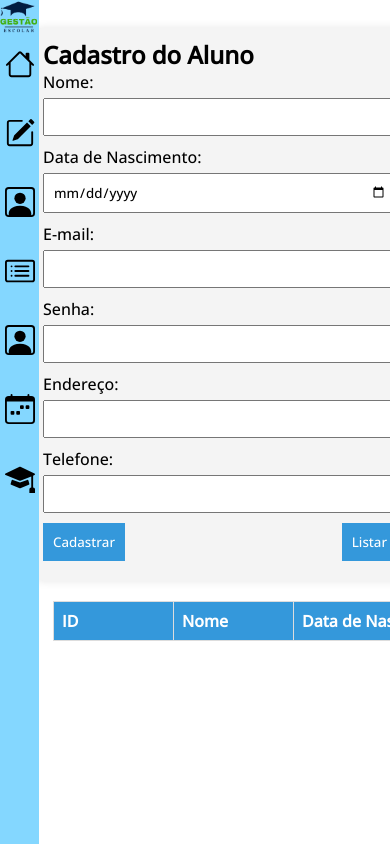
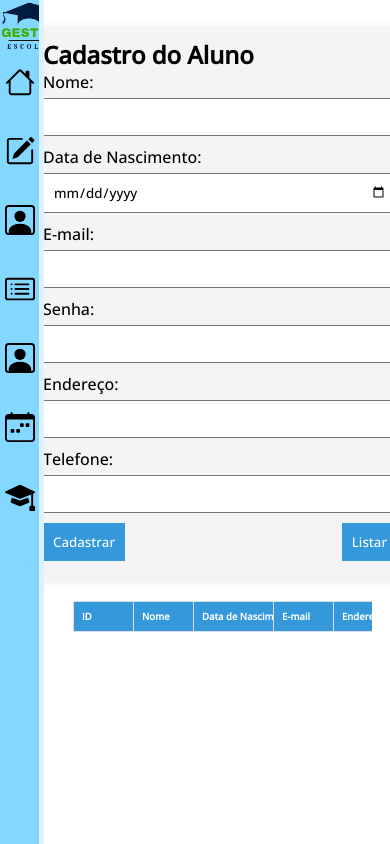
Before and after one commit to Dvfreii/TelaHomeELogin, a website: page School-Manager-main/pagina-adm/aluno.html in a window 390 px wide. Shown: the top 844 px of the page. Drawn offline with nearby package versions, Linux system fonts and the light colour scheme.

Commit message:
ajeitandocss

```diff
--- a/School-Manager-main/css/nav.css
+++ b/School-Manager-main/css/nav.css
@@ -128,20 +128,17 @@ ul li.item-menu a .icon{
     }
   }
 
-@media screen and (max-width: 600px) {
-    .menu-lateral {
-      width: 100%;
-      padding-left: 0;
-      padding-top: 20px;
-      padding-bottom: 20px;
-      box-shadow: none;
-    }
 
-    .menu-lateral:hover  {
-        width: 300px;
-        max-width: 50%;
-        transition: 0.5s;
-      }
+@media screen and (max-width: 800px) {
+  .menu-lateral {
+    width: 10%;
+    padding: 0;
+    transition: none;
+  }
+
+  .menu-lateral:hover {
+    width: 10%; /* Defina para a largura desejada quando houver hover */
+  }
 
     div.expandir {
       display: flex;
@@ -171,17 +168,20 @@ ul li.item-menu a .icon{
       margin-left: 0;
     }
 
-    #logo-nav.hovered {
-      display: block; /* Altere aqui para 'block' para garantir que a imagem seja exibida */
-      width: 100%;
+    #logo-nav {
+      display: block;
+      width: 80%; /* Ajuste o tamanho da imagem para ocupar toda a largura do menu */
       text-align: center;
+      margin-left: 2px;
     }
 
-    #logo-nav {
-      display: block; /* Altere aqui para 'block' para garantir que a imagem seja exibida */
-      width: 100%;
-    }
+    #logo-nav.hovered {
+      display: block;
+      margin-bottom: 2px;
+      margin-left: 1.5px;
+      width: 60px;
   }
+}
   @media screen and (max-width: 599px) {
     .menu-lateral {
       width: 10%;
--- a/School-Manager-main/css/style.css
+++ b/School-Manager-main/css/style.css
@@ -13,7 +13,7 @@ body {
 
 #formulario {
   max-width: 400px;
-    margin: 30px auto; /* Alterado para centralizar o formulário */
+  margin: 30px auto;
   padding: 20px;
   background-color: #f4f4f4;
   border-radius: 10px;
@@ -36,7 +36,8 @@ body {
   box-sizing: border-box;
 }
 
-  button, #buttonListar {
+button,
+#buttonListar {
   background-color: #3498db;
   color: white;
   padding: 10px;
@@ -55,7 +56,8 @@ body {
   border-collapse: collapse;
 }
 
-  #tabela th, #tabela td {
+#tabela th,
+#tabela td {
   border: 1px solid #ddd;
   padding: 8px;
   text-align: left;
@@ -66,10 +68,8 @@ body {
   color: white;
 }
 
-
 /* Responsividade */
-@media screen and (max-width: 768px) {
-    /* Ajustes no conteúdo para manter proporção com a navegação lateral */
+@media screen and (max-width: 1095px) {
   #conteudo {
     margin-left: 0;
     width: 100%;
@@ -80,10 +80,11 @@ body {
     margin: 20px auto;
     padding: 15px;
   }
+
   #tabela {
     overflow-x: auto;
     display: block;
-        margin-left: 50px;
+    margin-left: calc(50% - 25vw);
     th,
     td {
       white-space: nowrap;
@@ -99,9 +100,7 @@ body {
   }
 }
 
-  /* Ajustes para telas menores que 600px */
-  @media screen and (max-width: 690px) {
-    /* Ajustes no conteúdo para manter proporção com a navegação lateral */
+@media screen and (max-width: 800px) {
   #conteudo {
     padding: 12px;
   }
@@ -109,36 +108,11 @@ body {
   #formulario {
     padding: 10px;
   }
+
   #tabela {
     overflow-x: auto;
     display: block;
-        margin-left: 50px;
-        th,
-        td {
-          white-space: nowrap;
-          min-width: 120px;
-        }
-
-        th {
-          position: sticky;
-          top: 0;
-          background-color: #3498db;
-          color: white;
-        }
-    }
-
-
-  }
-  @media screen and (max-width: 599px) {
-    /* Ajuste na margem esquerda do conteúdo */
-    #conteudo {
-      padding: 8px; /* Ajuste no padding para acompanhar o recuo */
-      margin-left: 25px; /* Margem à esquerda para trazer um pequeno recuo */
-    }
-    #tabela {
-        overflow-x: auto;
-        display: block;
-        margin-left: 20px;
+    margin-left: calc(100% - 86vw);
     th,
     td {
       white-space: nowrap;
@@ -153,3 +127,32 @@ body {
     }
   }
 }
+
+@media screen and (max-width: 599px) {
+  #conteudo {
+    padding: 8px;
+    margin-left: 25px;
+  }
+
+  #tabela {
+    overflow-x: auto;
+    display: block;
+    margin-left: 40px; /* Ajuste na margem para um recuo mais sutil */
+    width: 80%; /* Redução da largura da tabela */
+    max-height: 200px; /* Redução da altura máxima da tabela */
+    th,
+    td {
+      white-space: nowrap;
+      min-width: 60px; /* Redução do tamanho mínimo */
+      max-width: 80px; /* Redução do tamanho máximo */
+      font-size: 0.6em; /* Redução adicional do tamanho da fonte */
+    }
+
+    th {
+      position: sticky;
+      top: 0;
+      background-color: #3498db;
+      color: white;
+    }
+  }
+}
--- a/School-Manager-main/pagina-adm/aluno.html
+++ b/School-Manager-main/pagina-adm/aluno.html
@@ -5,13 +5,13 @@
     <meta charset="UTF-8">
     <meta name="viewport" content="width=device-width, initial-scale=1.0">
     <title>Aluno</title>
-    <link rel="stylesheet" href="/School-Manager-main/css/style.css">
-    <link rel="stylesheet" href="/School-Manager-main/css/nav.css">
-    <link rel="shortcut icon" type="imagex/png" href="/School-Manager-main/imgs/img.ico">
+    <link rel="stylesheet" href="../css/style.css">
+    <link rel="stylesheet" href="../css/nav.css">
+    <link rel="shortcut icon" type="imagex/png" href="../imgs/img.ico">
     <script src="./node_modules/bootstrap/dist/js/bootstrap.min.js"></script>
     <script src="./node_modules/jquery/dist/jquery.min.js"></script>
-    <script src="/School-Manager-main/scripts/nav.js"></script>
-    <script src="/School-Manager-main/scripts/script.js" defer></script>
+    <script src="../scripts/nav.js"></script>
+    <script src="../scripts/script.js" defer></script>
 </head>
 
 <body>
@@ -19,11 +19,11 @@
     <header>
         <nav class="menu-lateral">
             <div >
-                <img id="logo-nav" src="/School-Manager-main/imgs/GESTÃO-removebg-preview.png" alt="">
+                <img id="logo-nav" src="../imgs/GESTÃO-removebg-preview.png" alt="">
             </div>
             <ul>
                 <li class="item-menu">
-                    <a href="/School-Manager-main/pagina-adm/index.html">
+                    <a href="../pagina-adm/index.html">
                         <span class="icon"><svg xmlns="http://www.w3.org/2000/svg" width="30" height="30" fill="currentColor" class="bi bi-house" viewBox="0 0 16 16">
                             <path d="M8.707 1.5a1 1 0 0 0-1.414 0L.646 8.146a.5.5 0 0 0 .708.708L2 8.207V13.5A1.5 1.5 0 0 0 3.5 15h9a1.5 1.5 0 0 0 1.5-1.5V8.207l.646.647a.5.5 0 0 0 .708-.708L13 5.793V2.5a.5.5 0 0 0-.5-.5h-1a.5.5 0 0 0-.5.5v1.293L8.707 1.5ZM13 7.207V13.5a.5.5 0 0 1-.5.5h-9a.5.5 0 0 1-.5-.5V7.207l5-5 5 5Z"/>
                         </svg></span>
@@ -31,7 +31,7 @@
                     </a>
                 </li>
                 <li class="item-menu">
-                    <a href="/School-Manager-main/pagina-adm/turmas.html">
+                    <a href="../pagina-adm/turmas.html">
                         <span class="icon"><svg xmlns="http://www.w3.org/2000/svg" width="30" height="30" fill="currentColor" class="bi bi-pencil-square" viewBox="0 0 16 16">
                             <path d="M15.502 1.94a.5.5 0 0 1 0 .706L14.459 3.69l-2-2L13.502.646a.5.5 0 0 1 .707 0l1.293 1.293zm-1.75 2.456-2-2L4.939 9.21a.5.5 0 0 0-.121.196l-.805 2.414a.25.25 0 0 0 .316.316l2.414-.805a.5.5 0 0 0 .196-.12l6.813-6.814z"/>
                             <path fill-rule="evenodd" d="M1 13.5A1.5 1.5 0 0 0 2.5 15h11a1.5 1.5 0 0 0 1.5-1.5v-6a.5.5 0 0 0-1 0v6a.5.5 0 0 1-.5.5h-11a.5.5 0 0 1-.5-.5v-11a.5.5 0 0 1 .5-.5H9a.5.5 0 0 0 0-1H2.5A1.5 1.5 0 0 0 1 2.5v11z"/>
@@ -41,7 +41,7 @@
                     </a>
                 </li>
                 <li class="item-menu">
-                    <a href="/School-Manager-main/pagina-adm/aluno.html">
+                    <a href="../pagina-adm/aluno.html">
                         <span class="icon"><svg xmlns="http://www.w3.org/2000/svg" width="30" height="30" fill="currentColor" class="bi bi-person-square" viewBox="0 0 16 16">
                             <path d="M11 6a3 3 0 1 1-6 0 3 3 0 0 1 6 0z"/>
                             <path d="M2 0a2 2 0 0 0-2 2v12a2 2 0 0 0 2 2h12a2 2 0 0 0 2-2V2a2 2 0 0 0-2-2H2zm12 1a1 1 0 0 1 1 1v12a1 1 0 0 1-1 1v-1c0-1-1-4-6-4s-6 3-6 4v1a1 1 0 0 1-1-1V2a1 1 0 0 1 1-1h12z"/>
@@ -51,7 +51,7 @@
                     </a>
                 </li>
                 <li class="item-menu">
-                    <a href="/School-Manager-main/pagina-adm/disciplinas.html">
+                    <a href="../pagina-adm/disciplinas.html">
                         <span class="icon"><svg xmlns="http://www.w3.org/2000/svg" width="30" height="30" fill="currentColor" class="bi bi-card-list" viewBox="0 0 16 16">
                             <path d="M14.5 3a.5.5 0 0 1 .5.5v9a.5.5 0 0 1-.5.5h-13a.5.5 0 0 1-.5-.5v-9a.5.5 0 0 1 .5-.5h13zm-13-1A1.5 1.5 0 0 0 0 3.5v9A1.5 1.5 0 0 0 1.5 14h13a1.5 1.5 0 0 0 1.5-1.5v-9A1.5 1.5 0 0 0 14.5 2h-13z"/>
                             <path d="M5 8a.5.5 0 0 1 .5-.5h7a.5.5 0 0 1 0 1h-7A.5.5 0 0 1 5 8zm0-2.5a.5.5 0 0 1 .5-.5h7a.5.5 0 0 1 0 1h-7a.5.5 0 0 1-.5-.5zm0 5a.5.5 0 0 1 .5-.5h7a.5.5 0 0 1 0 1h-7a.5.5 0 0 1-.5-.5zm-1-5a.5.5 0 1 1-1 0 .5.5 0 0 1 1 0zM4 8a.5.5 0 1 1-1 0 .5.5 0 0 1 1 0zm0 2.5a.5.5 0 1 1-1 0 .5.5 0 0 1 1 0z"/>
@@ -61,7 +61,7 @@
                     </a>
                 </li>
                 <li class="item-menu">
-                    <a href="/School-Manager-main/pagina-adm/professor.html">
+                    <a href="../pagina-adm/professor.html">
                         <span class="icon"><svg xmlns="http://www.w3.org/2000/svg" width="30" height="30" fill="currentColor" class="bi bi-person-square" viewBox="0 0 16 16">
                             <path d="M11 6a3 3 0 1 1-6 0 3 3 0 0 1 6 0z"/>
                             <path d="M2 0a2 2 0 0 0-2 2v12a2 2 0 0 0 2 2h12a2 2 0 0 0 2-2V2a2 2 0 0 0-2-2H2zm12 1a1 1 0 0 1 1 1v12a1 1 0 0 1-1 1v-1c0-1-1-4-6-4s-6 3-6 4v1a1 1 0 0 1-1-1V2a1 1 0 0 1 1-1h12z"/>
@@ -71,7 +71,7 @@
                     </a>
                 </li>
                 <li class="item-menu">
-                    <a href="/School-Manager-main/pagina-adm/eventos.html">
+                    <a href="../pagina-adm/eventos.html">
                         <span class="icon"><svg xmlns="http://www.w3.org/2000/svg" width="30" height="30" fill="currentColor" class="bi bi-calendar-week" viewBox="0 0 16 16">
                             <path d="M11 6.5a.5.5 0 0 1 .5-.5h1a.5.5 0 0 1 .5.5v1a.5.5 0 0 1-.5.5h-1a.5.5 0 0 1-.5-.5v-1zm-3 0a.5.5 0 0 1 .5-.5h1a.5.5 0 0 1 .5.5v1a.5.5 0 0 1-.5.5h-1a.5.5 0 0 1-.5-.5v-1zm-5 3a.5.5 0 0 1 .5-.5h1a.5.5 0 0 1 .5.5v1a.5.5 0 0 1-.5.5h-1a.5.5 0 0 1-.5-.5v-1zm3 0a.5.5 0 0 1 .5-.5h1a.5.5 0 0 1 .5.5v1a.5.5 0 0 1-.5.5h-1a.5.5 0 0 1-.5-.5v-1z"/>
                             <path d="M3.5 0a.5.5 0 0 1 .5.5V1h8V.5a.5.5 0 0 1 1 0V1h1a2 2 0 0 1 2 2v11a2 2 0 0 1-2 2H2a2 2 0 0 1-2-2V3a2 2 0 0 1 2-2h1V.5a.5.5 0 0 1 .5-.5zM1 4v10a1 1 0 0 0 1 1h12a1 1 0 0 0 1-1V4H1z"/>
@@ -81,7 +81,7 @@
                     </a>
                 </li>
                 <li class="item-menu">
-                    <a href="/School-Manager-main/pagina-adm/boletins.html">
+                    <a href="../pagina-adm/boletins.html">
                         <span class="icon"><svg xmlns="http://www.w3.org/2000/svg" width="30" height="30" fill="currentColor" class="bi bi-mortarboard-fill" viewBox="0 0 16 16">
                             <path d="M8.211 2.047a.5.5 0 0 0-.422 0l-7.5 3.5a.5.5 0 0 0 .025.917l7.5 3a.5.5 0 0 0 .372 0L14 7.14V13a1 1 0 0 0-1 1v2h3v-2a1 1 0 0 0-1-1V6.739l.686-.275a.5.5 0 0 0 .025-.917l-7.5-3.5Z"/>
                             <path d="M4.176 9.032a.5.5 0 0 0-.656.327l-.5 1.7a.5.5 0 0 0 .294.605l4.5 1.8a.5.5 0 0 0 .372 0l4.5-1.8a.5.5 0 0 0 .294-.605l-.5-1.7a.5.5 0 0 0-.656-.327L8 10.466 4.176 9.032Z"/>
```
Also changed, not shown: School-Manager-main/pagina-adm/boletins.html (+14 -13 lines), School-Manager-main/pagina-adm/disciplinas.html (+12 -12 lines), School-Manager-main/pagina-adm/eventos.html (+16 -15 lines), School-Manager-main/pagina-adm/index.html (+13 -13 lines), School-Manager-main/pagina-adm/login.html (+5 -5 lines), School-Manager-main/pagina-adm/professor.html (+13 -13 lines), School-Manager-main/pagina-adm/turmas.html (+13 -13 lines). Lines whose indentation alone changed are shown as unchanged.
